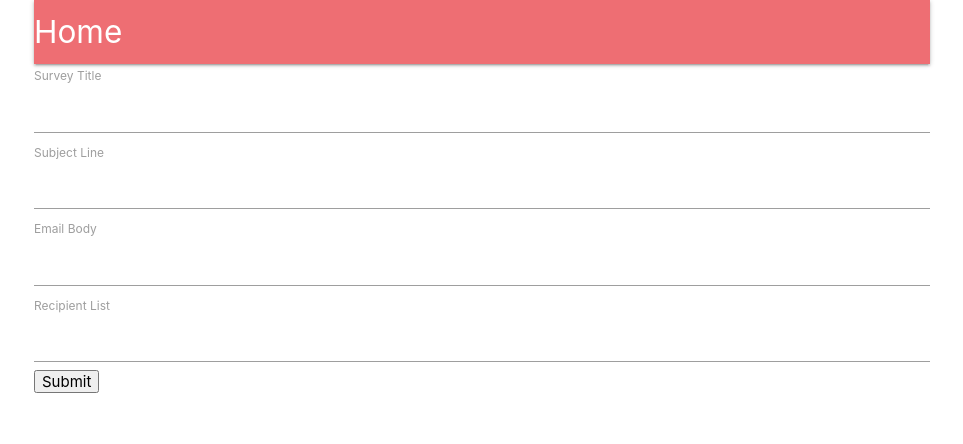
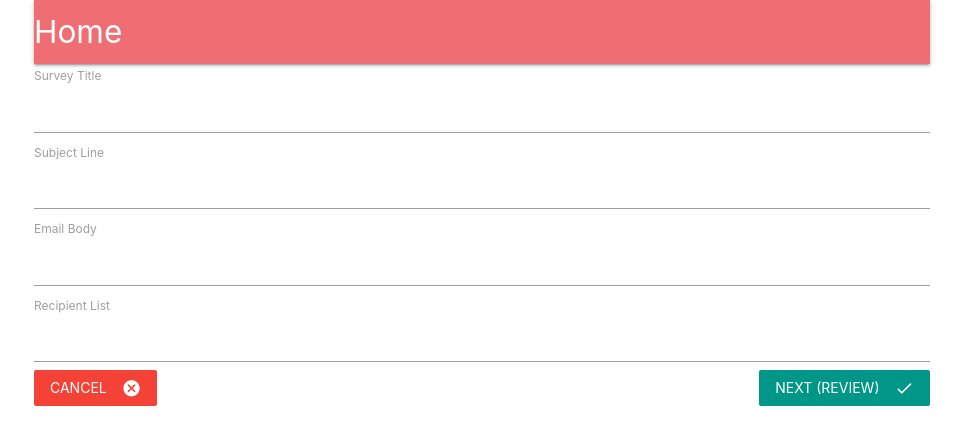
Before and after one commit to Elad73/server, a React (Create React App) app in the folder client/: page /surveys/new in a window 1280 px wide. Shown: the top 444 px of the page, without its empty margins (158-1121 px from the left). Built offline with nearby package versions, Linux system fonts and the light colour scheme; no server answers.

Commit message:
Styling the Form

```diff
--- a/client/src/components/App.js
+++ b/client/src/components/App.js
@@ -15,16 +15,14 @@
 
     render() {
       return (
+            <BrowserRouter>
                 <div className="container">
-              <BrowserRouter>
-                  <div>
                     <Header />
                     <Route exact path="/" component={Landing} />
                     <Route exact path="/dashboard" component={Dashboard} />
                     <Route path="/surveys/new" component={SurveyNew} />
                 </div>
             </BrowserRouter>
-          </div>
         );
     }
 };
--- a/client/src/components/surveys/SurveyForm.js
+++ b/client/src/components/surveys/SurveyForm.js
@@ -2,6 +2,7 @@
 import _ from 'lodash';
 import React, { Component } from 'react';
 import { reduxForm, Field } from 'redux-form';
+import { Link } from 'react-router-dom';
 import SurveyField from './SurveyField';
 
 const FIELDS = [
@@ -25,7 +26,14 @@
             <div>
                 <form onSubmit={this.props.handleSubmit(values => console.log(values))}>
                     {this.renderFields()}
-                    <button type="submit">Submit</button>
+                    <Link to="/surveys" className="red btn-flat left white-text">
+                        Cancel
+                        <i className="material-icons right">cancel</i>
+                    </Link>
+                    <button type="submit" className="teal btn-flat right white-text">
+                        Next (review)
+                        <i className="material-icons right">done</i>
+                    </button>
                 </form>
             </div>
         );
```
Lines whose indentation alone changed are shown as unchanged.
